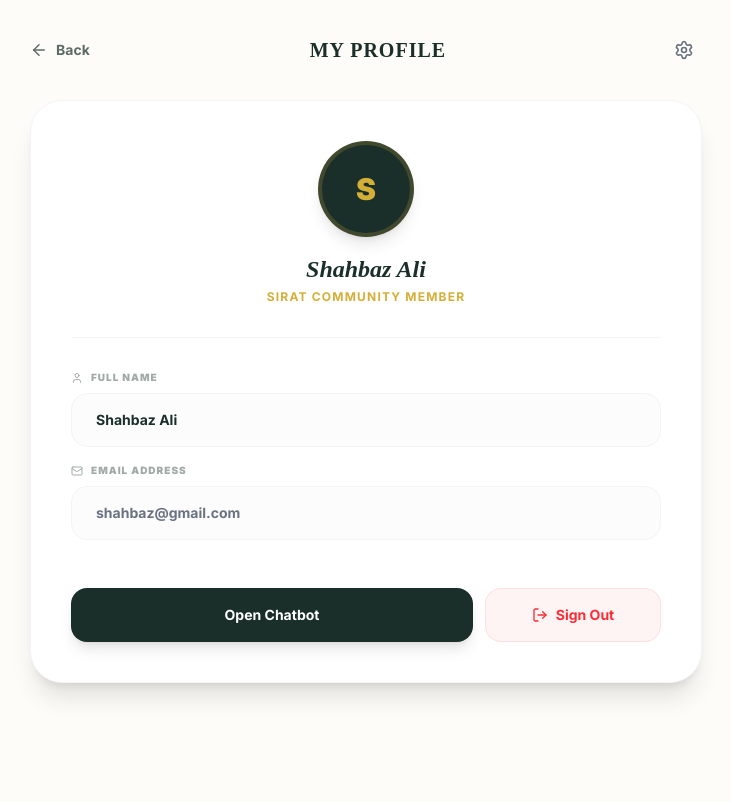
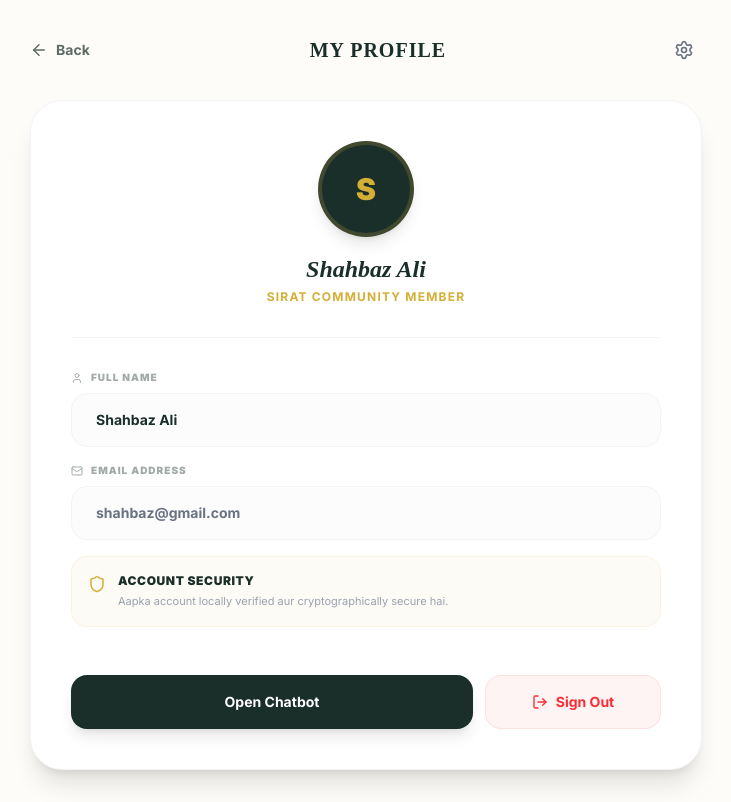
Before and after one commit to shahbazeng/sirat, a Next.js app: page /profile in a window 1280 px wide. Shown: the whole page, without its empty margins (274-1005 px from the left). Built offline with nearby package versions, Linux system fonts and the light colour scheme; no server answers; the database is empty; a web font is replaced by a local one.

Commit message:
Google Sigin

```diff
--- a/src/app/profile/page.tsx
+++ b/src/app/profile/page.tsx
@@ -10,7 +10,7 @@ export const dynamic = "force-dynamic";
 export default function ProfilePage() {
   const router = useRouter();
 
-  // Sirf ek baar call karein
+  // Single instance of useSession
   const { data: session, status } = useSession();
 
   // Loading state
@@ -22,7 +22,7 @@ export default function ProfilePage() {
     );
   }
 
-  // Active User data (Session ya fallback)
+  // Fallback user data
   const activeUser = session?.user || {
     name: "Shahbaz Ali",
     email: "shahbaz@gmail.com"
@@ -47,7 +47,7 @@ export default function ProfilePage() {
         </button>
       </div>
 
-      {/* Main Profile Card Container */}
+      {/* Main Profile Card */}
       <div className="max-w-2xl mx-auto bg-white border border-gray-100 rounded-[2rem] shadow-xl p-6 md:p-10 space-y-8">
 
         {/* Avatar Area */}
@@ -82,6 +82,14 @@ export default function ProfilePage() {
               {activeUser?.email}
             </div>
           </label>
+
+          <div className="p-4 bg-[#D4AF37]/5 border border-[#D4AF37]/10 rounded-2xl flex items-start gap-3">
+            <Shield size={18} className="text-[#D4AF37] shrink-0 mt-0.5" />
+            <div>
+              <p className="text-xs font-black uppercase tracking-wider text-[#1a2e2a]">Account Security</p>
+              <p className="text-[11px] text-gray-400 mt-1">Aapka account locally verified aur cryptographically secure hai.</p>
+            </div>
+          </div>
         </div>
 
         {/* Action Buttons */}
```
